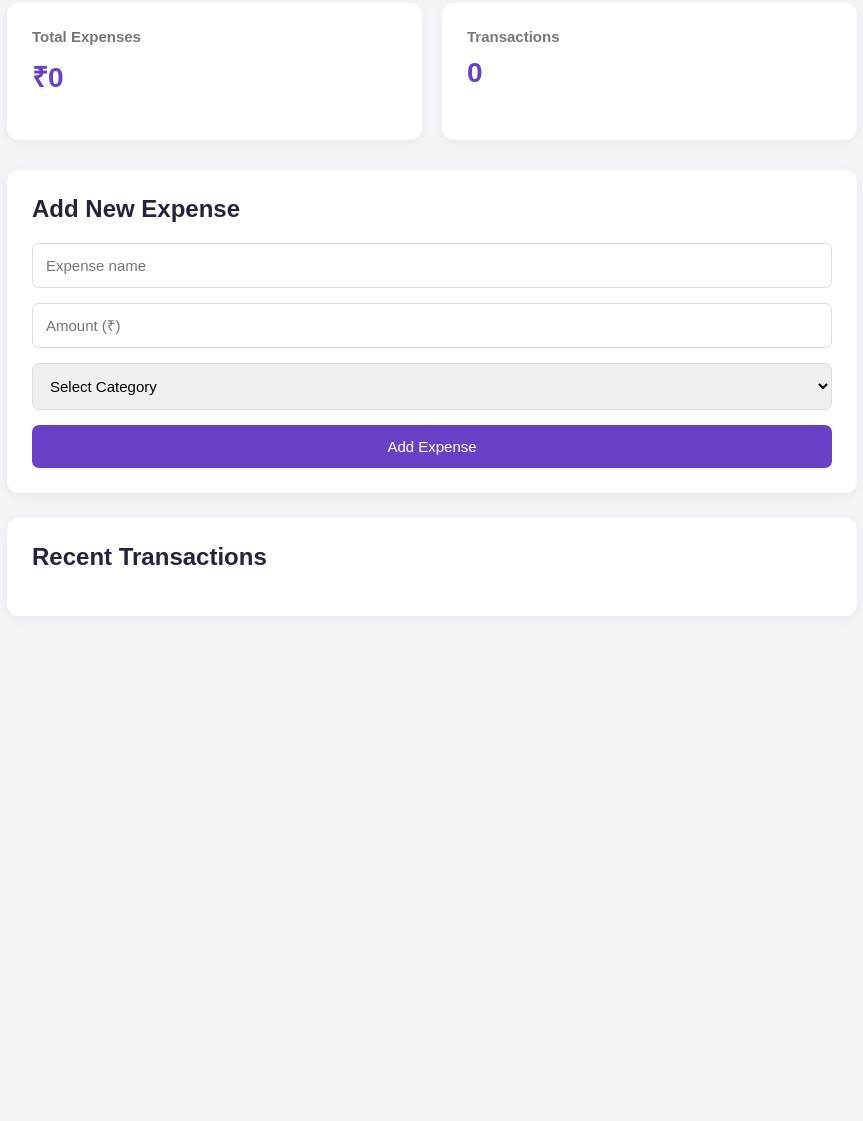
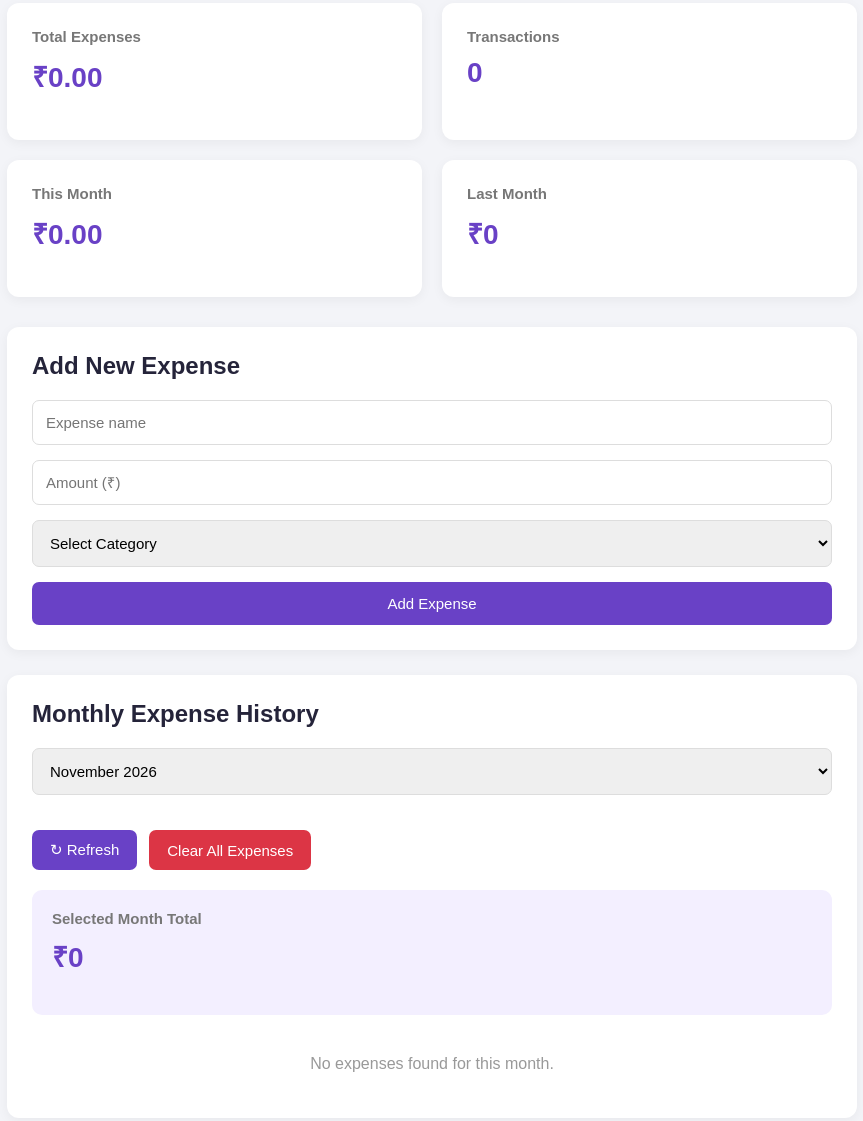
Before and after one commit to majisanchita2006-prog/Expense-Tracker, a plain HTML site: page index.html in a window 1280 px wide. Shown: the part 120-1241 px from the top of the page, without its empty margins (208-1071 px from the left). Before the commit the page ends 800 px from the top, so only its background shows below. Drawn offline with Linux system fonts and the light colour scheme.

Commit message:
Enhance expense tracker with monthly summary and actions
Added monthly totals and action buttons for expense management.

```diff
--- a/index.html
+++ b/index.html
@@ -19,9 +19,20 @@
         <h3>Total Expenses</h3>
         <h2 id="total">₹0</h2>
     </div>
+
     <div class="card">
         <h3>Transactions</h3>
         <h2 id="count">0</h2>
+    </div>
+
+    <div class="card">
+        <h3>This Month</h3>
+        <h2 id="monthly-total">₹0</h2>
+    </div>
+
+    <div class="card">
+        <h3>Last Month</h3>
+        <h2 id="last-month-total">₹0</h2>
     </div>
 </section>
 
@@ -46,7 +57,25 @@
         </section>
 
         <section class="transactions">
-            <h2>Recent Transactions</h2>
+    <h2>Monthly Expense History</h2>
+
+    <select id="month-filter">
+        <option value="">Select Month</option>
+    </select>
+
+    <div class="action-buttons">
+         <button type="button" id="refresh-btn">↻ Refresh</button>
+
+         <button type="button" id="clear-btn" class="clear-btn">
+        Clear All Expenses
+         </button>
+    </div>
+
+    <div class="monthly-summary">
+        <h3>Selected Month Total</h3>
+        <h2 id="monthly-total">₹0</h2>
+    </div>
+
     <div id="expense-list"></div>
 </section>
     </div>
```
Lines whose indentation alone changed are shown as unchanged.
